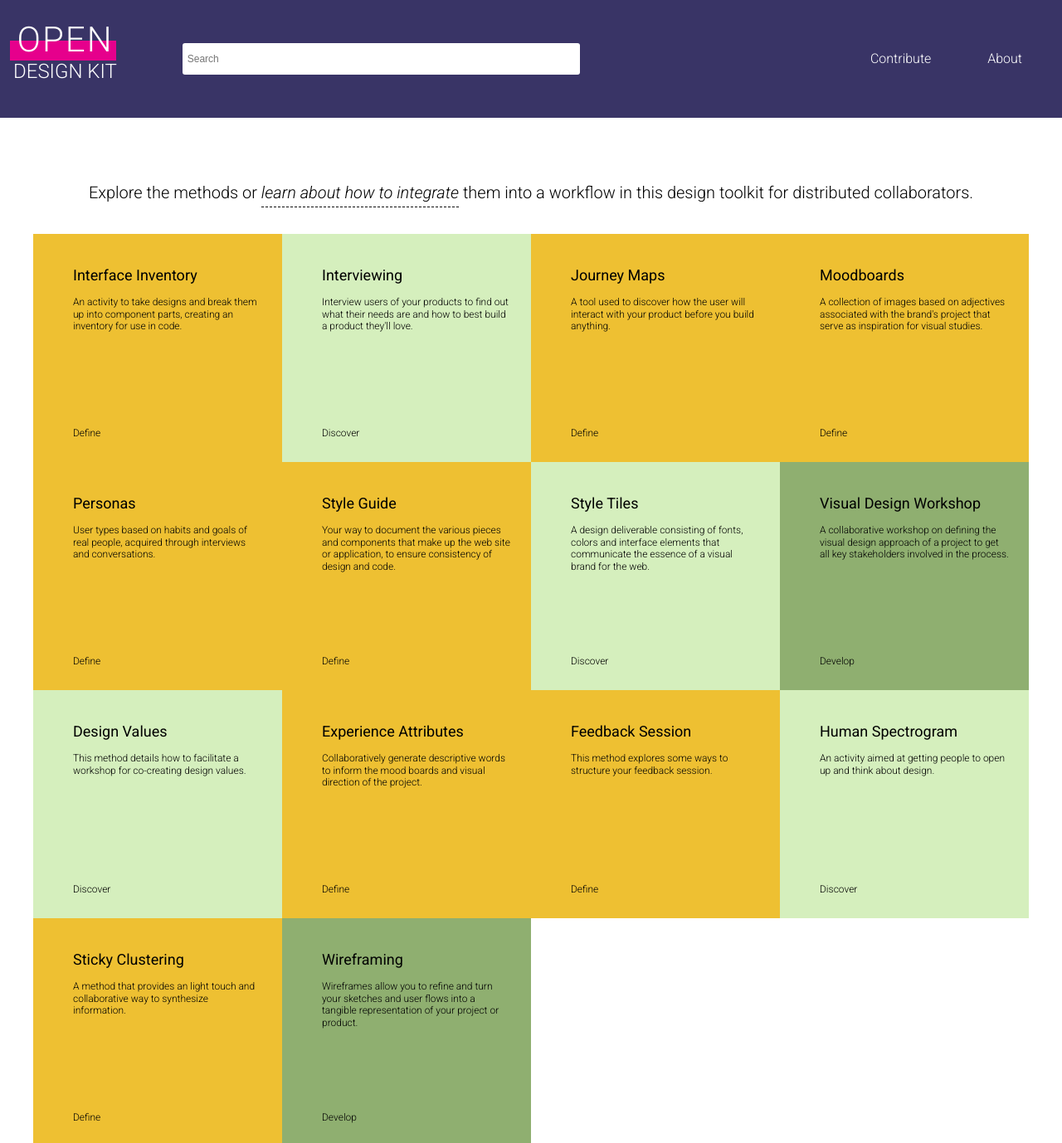
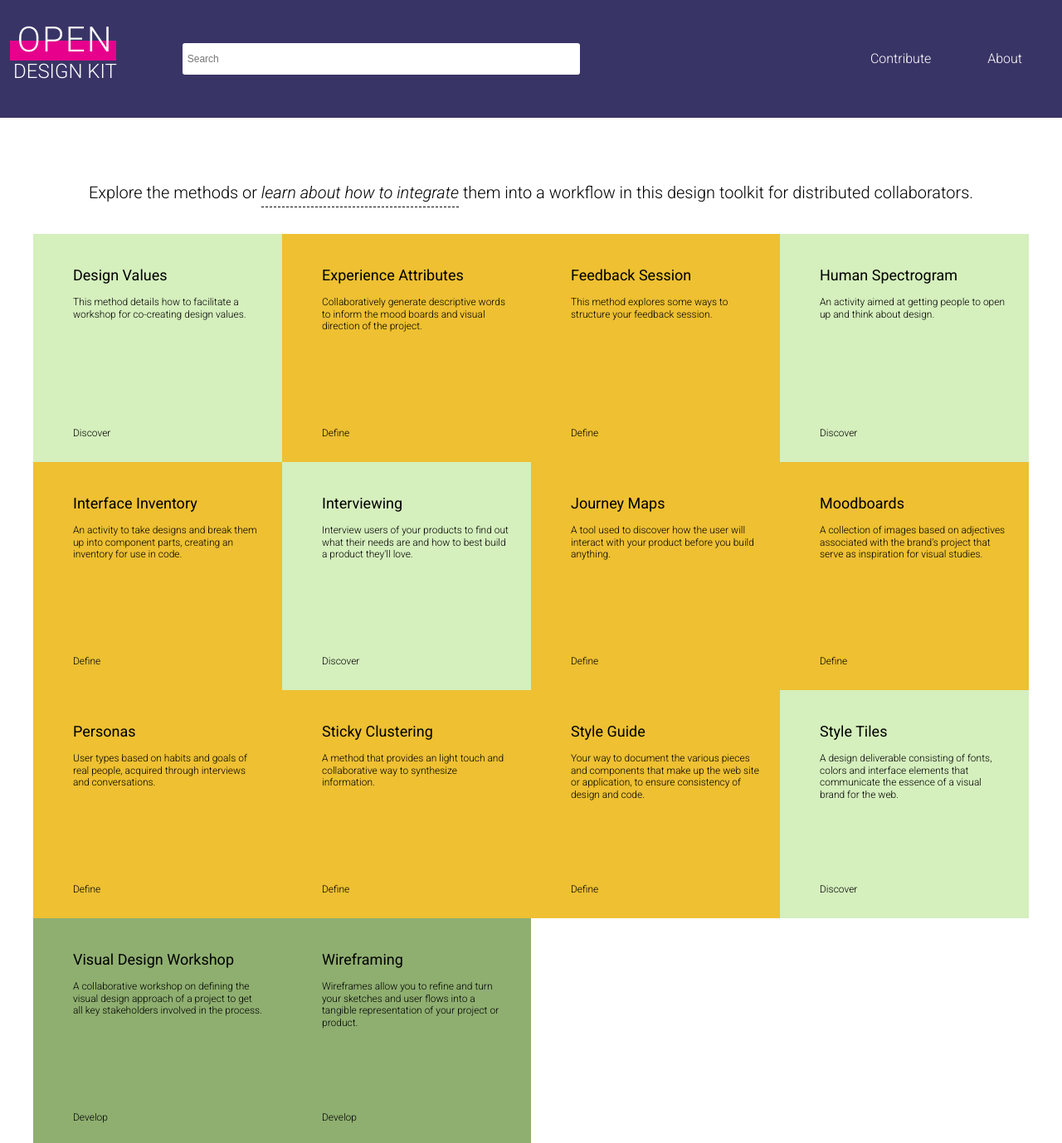
Before and after one commit to open-design-kit/opendesignkit, a Jekyll site: the page built from index.html, in a window 1280 px wide and 1400 px high, cut to the strip 0-1378 px from the top of the window. Shown: the whole strip at 83% size. Built offline with Jekyll 4.4.1, drawn with Linux system fonts in a browser that asks for light colours.

Commit message:
adding in a sorting method for the cards on the front page

```diff
--- a/index.html
+++ b/index.html
@@ -9,11 +9,12 @@ title: Welcome to Open Design Kit
         <!-- All methods -->
         <section class="" id="all-phases">
             <ul class="method-list">
-                {% for method in site.methods %}
-                    <li class="method-list-item {{ method.tags }}">
-                        <h2 class="method-list-hed">{{ method.title }}</h2>
-                        <p class="method-list-desc">{{ method.teaser }}</p>
-                        <span class="method-list-tag"> {{ method.tags }}</span>
+                {% assign item = site.methods |  sort: "title" %}
+                {% for item in item %}
+                    <li class="method-list-item {{ item.tags }}">
+                        <h2 class="method-list-hed">{{ item.title }}</h2>
+                        <p class="method-list-desc">{{ item.teaser }}</p>
+                        <span class="method-list-tag"> {{ item.tags }}</span>
                     </li>
                 {% endfor %}
             </ul>
```
